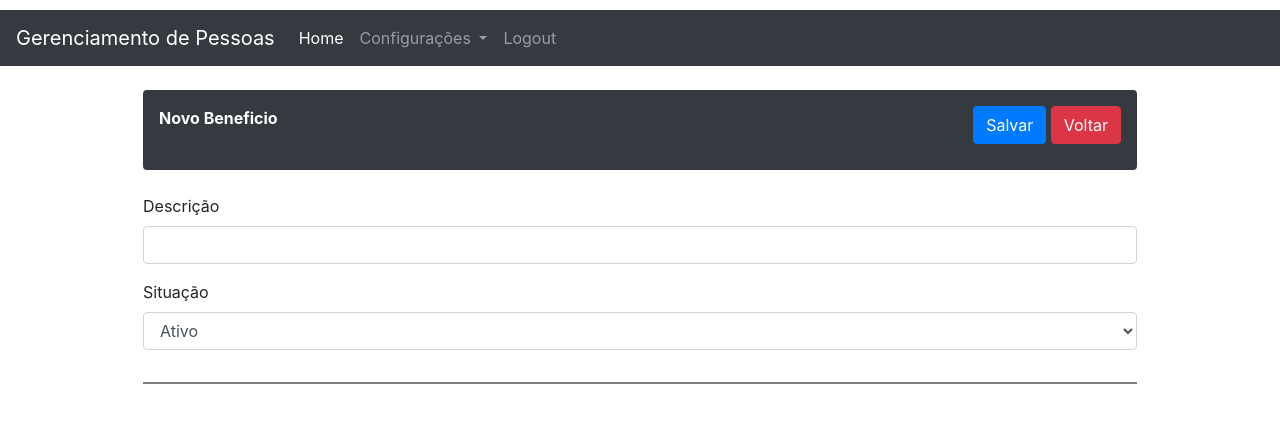
After one commit to Douglaxz/gerenciamentoEquipe, a Flask app: page /novoBeneficio in a window 1280 px wide. The commit adds this page. Shown: the top 423 px of the page. Run offline with Flask 2, Linux system fonts and the light colour scheme; the visitor is signed in with stand-in values (Sample User, id 1); parts of the project's set-up code (start-up, migrations or seed data) failed here and were passed over; some libraries are stand-ins or nearby versions.

Commit message:
Finalização da área de beneficios

```diff
--- a/helpers.py
+++ b/helpers.py
@@ -1,7 +1,7 @@
 #importações
 import os
 from gerenciador import app, db
-from models import usuarios, tb_tipousuario
+from models import tb_usuarios, tb_tipousuario
 from flask_wtf import FlaskForm
 from wtforms import StringField, validators, SubmitField,IntegerField, SelectField
 
@@ -29,7 +29,7 @@ class FormularioUsuarioVisualizar(FlaskForm):
     salvar = SubmitField('Editar')
 
 #------------------------------------------------------------------------------------------------------------------------------
-# USUÁRIO
+#TIPO USUÁRIO
 #------------------------------------------------------------------------------------------------------------------------------
 
 #criação via wftorm do formulario de tipo usuarios
@@ -43,6 +43,23 @@ class FormularioTipoUsuarioVisualizar(FlaskForm):
     descricao = StringField('Descrição', [validators.DataRequired(), validators.Length(min=1, max=50)], render_kw={'readonly': True})
     status = SelectField('Situação', coerce=int, choices=[(0, 'Ativo'),(1, 'Inativo')], render_kw={'readonly': True})
     salvar = SubmitField('Salvar')
+
+#------------------------------------------------------------------------------------------------------------------------------
+#BENEFICIOS
+#------------------------------------------------------------------------------------------------------------------------------
+
+#criação via wftorm do formulario de beneficios
+class FormularioBeneficiosEdicao(FlaskForm):
+    descricao = StringField('Descrição', [validators.DataRequired(), validators.Length(min=1, max=50)])
+    status = SelectField('Situação', coerce=int, choices=[(0, 'Ativo'),(1, 'Inativo')])
+    salvar = SubmitField('Salvar')
+
+#criação via wftorm do formulario de beneficios
+class FormularioBeneficiosVisualizar(FlaskForm):
+    descricao = StringField('Descrição', [validators.DataRequired(), validators.Length(min=1, max=50)], render_kw={'readonly': True})
+    status = SelectField('Situação', coerce=int, choices=[(0, 'Ativo'),(1, 'Inativo')], render_kw={'readonly': True})
+    salvar = SubmitField('Salvar')
+
 
 #------------------------------------------------------------------------------------------------------------------------------
 # OUTROS
--- /dev/null
+++ b/templates/novoBeneficio.html
@@ -0,0 +1,29 @@
+{% extends "template.html"%}
+{% block conteudo %}
+<form method="post" action="{{ url_for('criarBeneficio') }}" enctype="multipart/form-data">
+  <br>
+  <div class="container w-100 p-3 bg-dark">
+    <div class="row">
+      <div class="col-lg text-left text-white font-weight-bold">
+        {{ titulo }}
+      </div>
+      <div class="col-md text-right">
+        {{form.salvar(class="btn btn-primary")}}
+        <a class="btn btn-danger" href="{{url_for('beneficio')}}">Voltar</a>
+      </div>
+    </div>
+  </div>
+  <br>
+  <fieldset>
+    {{form.csrf_token()}}
+    <div class="form-group">
+      {{form.descricao.label(class="form-label")}}
+      {{form.descricao(class="form-control")}}
+    </div>
+    <div class="form-group">
+      {{form.status.label(class="form-label")}}
+      {{form.status(class="form-control")}}
+    </div>
+  </fieldset>
+</form>
+{% endblock%}
--- a/templates/template.html
+++ b/templates/template.html
@@ -26,8 +26,9 @@
                 Configurações
               </a>
               <div class="dropdown-menu" aria-labelledby="navbarDropdownMenuLink">
+                <a class="dropdown-item" href="/beneficio">Beneficios</a>
+                <a class="dropdown-item" href="/tipousuario">Tipo Usuários</a>
                 <a class="dropdown-item" href="/usuario">Usuários</a>
-                <a class="dropdown-item" href="/tipousuario">Tipo Usuários</a>
               </div>
             </li>
             <li class="nav-item">
--- a/views.py
+++ b/views.py
@@ -1,8 +1,8 @@
 # importação de dependencias
 from flask import Flask, render_template, request, redirect, session, flash, url_for, send_from_directory
 from gerenciador import app, db
-from models import usuarios, tb_tipousuario
-from helpers import recupera_imagem,deleta_arquivos, FormularioUsuario, FormularioUsuarioVisualizar, FormularioTipoUsuarioEdicao,FormularioTipoUsuarioVisualizar
+from models import tb_usuarios, tb_tipousuario, tb_beneficios
+from helpers import recupera_imagem,deleta_arquivos, FormularioUsuario, FormularioUsuarioVisualizar, FormularioTipoUsuarioEdicao,FormularioTipoUsuarioVisualizar, FormularioBeneficiosEdicao, FormularioBeneficiosVisualizar
 import time
 
 # rota index
@@ -26,7 +26,7 @@ def login():
 # rota para autendicar a tela de login
 @app.route('/autenticar', methods = ['GET', 'POST'])
 def autenticar():
-    usuario = usuarios.query.filter_by(login_usuario=request.form['usuario']).first()
+    usuario = tb_usuarios.query.filter_by(login_usuario=request.form['usuario']).first()
     if usuario:
         if request.form['senha'] == usuario.senha_usuario:
             session['usuario_logado'] = usuario.login_usuario
@@ -50,7 +50,7 @@ def autenticar():
 # rota index para mostrar os usuários
 @app.route('/usuario')
 def usuario():
-    lista1 = usuarios.query.order_by(usuarios.cod_usuario)
+    lista1 = tb_usuarios.query.order_by(tb_usuarios.cod_usuario)
     return render_template('usuarios.html', titulo='Usuários' , usuarios=lista1)
 
 
@@ -68,7 +68,7 @@ def novoUsuario():
 def visualizarUsuario(id):
     if session['usuario_logado'] == None:
         return redirect(url_for('login',proxima=url_for('visualizarUsuario')))
-    usuario = usuarios.query.filter_by(cod_usuario=id).first()
+    usuario = tb_usuarios.query.filter_by(cod_usuario=id).first()
     form = FormularioUsuarioVisualizar()
     form.nome.data = usuario.nome_usuario
     form.senha.data = usuario.senha_usuario
@@ -83,7 +83,7 @@ def visualizarUsuario(id):
 def editarUsuario(id):
     if session['usuario_logado'] == None:
         return redirect(url_for('login',proxima=url_for('visualizarUsuario')))
-    usuario = usuarios.query.filter_by(cod_usuario=id).first()
+    usuario = tb_usuarios.query.filter_by(cod_usuario=id).first()
     form = FormularioUsuario()
     form.nome.data = usuario.nome_usuario
     form.senha.data = usuario.senha_usuario
@@ -106,11 +106,11 @@ def criar():
     login = form.login.data
     tipousuario = form.tipousuario.data
 
-    usuario = usuarios.query.filter_by(nome_usuario=nome).first()
+    usuario = tb_usuarios.query.filter_by(nome_usuario=nome).first()
     if usuario:
         flash ('Usuário já existe')
         return redirect(url_for('index'))
-    novoUsuario = usuarios(nome_usuario=nome, senha_usuario=senha, status_usuario=status, login_usuario=login, cod_tipousuario=tipousuario)
+    novoUsuario = tb_usuarios(nome_usuario=nome, senha_usuario=senha, status_usuario=status, login_usuario=login, cod_tipousuario=tipousuario)
 
     db.session.add(novoUsuario)
     db.session.commit()
@@ -129,7 +129,7 @@ def atualizarUsuario():
     form = FormularioUsuario(request.form)
     if form.validate_on_submit():
         id = request.form['id']
-        usuario = usuarios.query.filter_by(cod_usuario=request.form['id']).first()
+        usuario = tb_usuarios.query.filter_by(cod_usuario=request.form['id']).first()
         usuario.nome_usuario = form.nome.data
         usuario.senha_usuario = form.senha.data
         usuario.status_usuario = form.status.data
@@ -145,7 +145,7 @@ def atualizarUsuario():
 def deletarUsuario(id):
     if session['usuario_logado'] == None:
         return redirect(url_for('login'))
-    usuarios.query.filter_by(cod_usuario=id).delete()
+    tb_usuarios.query.filter_by(cod_usuario=id).delete()
     db.session.commit()
     flash('Usuario apagado com sucesso!')
     return redirect(url_for('usuario'))
@@ -191,13 +191,6 @@ def criarTipoUsuario():
     novoTipoUsuario = tb_tipousuario(desc_tipousuario=desc, status_tipousuario=status)
     db.session.add(novoTipoUsuario)
     db.session.commit()
-
-    #arquivo = request.files['arquivo']
-    #uploads_path = app.config['UPLOAD_PATH']
-    #timestamp = time.time
-    #deleta_arquivos(usuario.cod_usuario)
-    #arquivo.save(f'{uploads_path}/foto{usuario.cod_usuario}-{timestamp}.jpg')
-
     return redirect(url_for('tipousuario'))
 
 # rota para visualizar tipo usuário
@@ -248,3 +241,93 @@ def deletarTipoUsuario(id):
     db.session.commit()
     flash('Tipo Usuario apagado com sucesso!')
     return redirect(url_for('tipousuario'))
+
+#---------------------------------------------------------------------------------------------------------------------------------
+#beneficios
+#---------------------------------------------------------------------------------------------------------------------------------
+# rota index para mostrar os beneficios
+@app.route('/beneficio')
+def beneficio():
+    lista = tb_beneficios.query.order_by(tb_beneficios.cod_beneficio)
+    return render_template('beneficios.html', titulo='Beneficios', lista=lista)
+
+
+# rota para criar novo formulário usuário
+@app.route('/novoBeneficio')
+def novoBeneficio():
+    if session['usuario_logado'] == None:
+        return redirect(url_for('login',proxima=url_for('novoBeneficio')))
+    form = FormularioBeneficiosEdicao()
+    return render_template('novoBeneficio.html', titulo='Novo Beneficio', form=form)
+
+# rota para criar beneficio no banco de dados
+@app.route('/criarBeneficio', methods=['POST',])
+def criarBeneficio():
+    form = FormularioBeneficiosEdicao(request.form)
+
+    if not form.validate_on_submit():
+        return redirect(url_for('novoBeneficio'))
+
+    desc  = form.descricao.data
+    status = form.status.data
+
+    beneficio = tb_beneficios.query.filter_by(desc_beneficio=desc).first()
+    if beneficio:
+        flash ('Beneficio já existe')
+        return redirect(url_for('beneficios'))
+    novoBeneficio= tb_beneficios(desc_beneficio=desc, status_beneficio=status)
+    db.session.add(novoBeneficio)
+    db.session.commit()
+    return redirect(url_for('beneficio'))
+
+# rota para visualizar beneficios
+@app.route('/visualizarBeneficio/<int:id>')
+def visualizarBeneficio(id):
+    if session['usuario_logado'] == None:
+        return redirect(url_for('login',proxima=url_for('visualizarBeneficios')))
+    beneficio = tb_beneficios.query.filter_by(cod_beneficio=id).first()
+    form = FormularioBeneficiosVisualizar()
+    form.descricao.data = beneficio.desc_beneficio
+    form.status.data = beneficio.status_beneficio
+    return render_template('visualizarBeneficio.html', titulo='Visualizar Beneficio', id=id, form=form)
+
+# rota para editar formulário beneficio
+@app.route('/editarBeneficio/<int:id>')
+def editarBeneficio(id):
+    if session['usuario_logado'] == None:
+        return redirect(url_for('login',proxima=url_for('visualizarBeneficio')))
+    beneficio = tb_beneficios.query.filter_by(cod_beneficio=id).first()
+    form = FormularioBeneficiosEdicao()
+    form.descricao.data = beneficio.desc_beneficio
+    form.status.data = beneficio.status_beneficio
+    return render_template('editarBeneficio.html', titulo='Editar Beneficio', id=id, form=form)
+
+# rota para atualizar usuário no banco de dados
+@app.route('/atualizarBeneficio', methods=['POST',])
+def atualizarBeneficio():
+    form = FormularioBeneficiosEdicao(request.form)
+
+
+    if form.validate_on_submit():
+        id = request.form['id']
+        beneficio = tb_beneficios.query.filter_by(cod_beneficio=request.form['id']).first()
+        beneficio.desc_beneficio = form.descricao.data
+        beneficio.status_beneficio = form.status.data
+
+        db.session.add(beneficio)
+        db.session.commit()
+
+    return redirect(url_for('visualizarBeneficio', id=id))
+
+# rota para deletar usuário no banco de dados
+@app.route('/deletarBeneficio/<int:id>')
+def deletarBeneficio(id):
+    if session['usuario_logado'] == None:
+        return redirect(url_for('login'))
+    tb_beneficios.query.filter_by(cod_beneficio=id).delete()
+    db.session.commit()
+    flash('Beneficio apagado com sucesso!')
+    return redirect(url_for('beneficio'))
+#---------------------------------------------------------------------------------------------------------------------------------
+#áreas
+#---------------------------------------------------------------------------------------------------------------------------------
```
Also changed, not shown: models.py (+16 -2 lines), templates/beneficios.html (added, +41 -0 lines), templates/editarBeneficio.html (added, +30 -0 lines), templates/visualizarBeneficio.html (added, +29 -0 lines).
